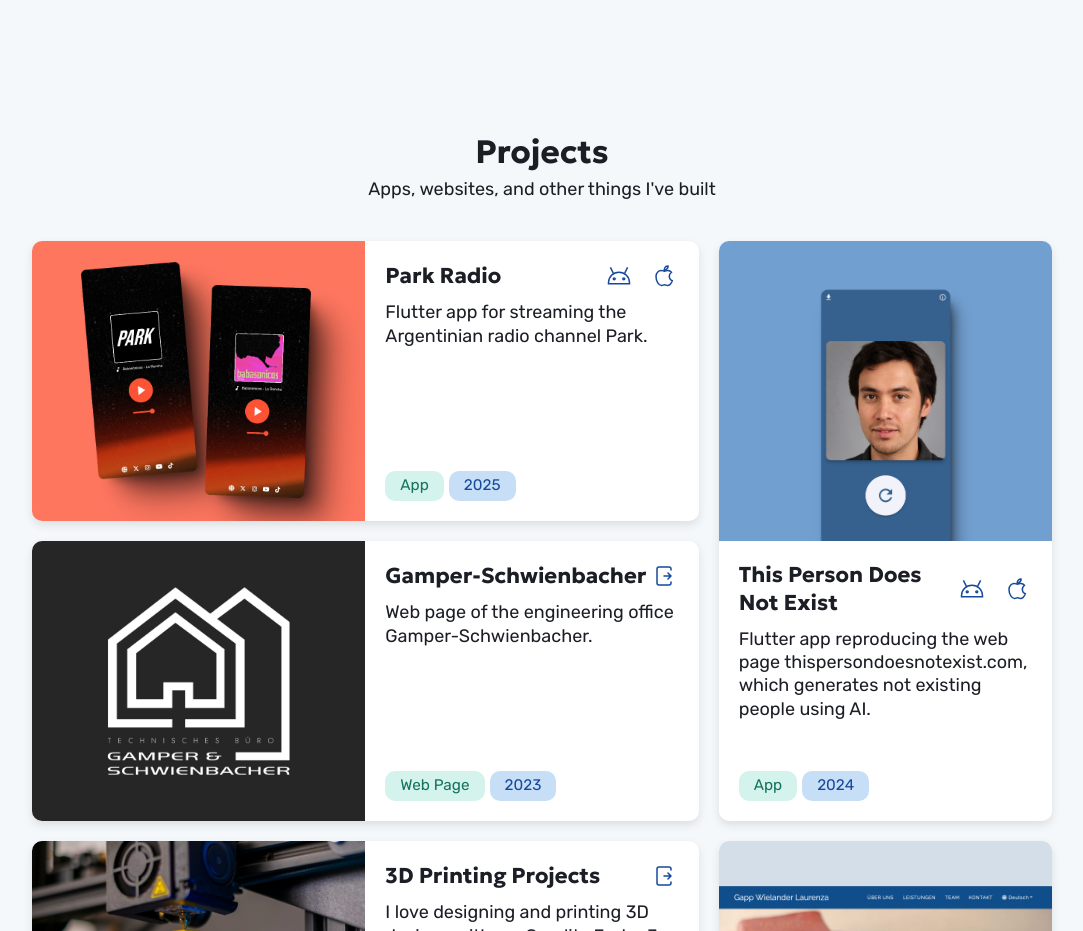
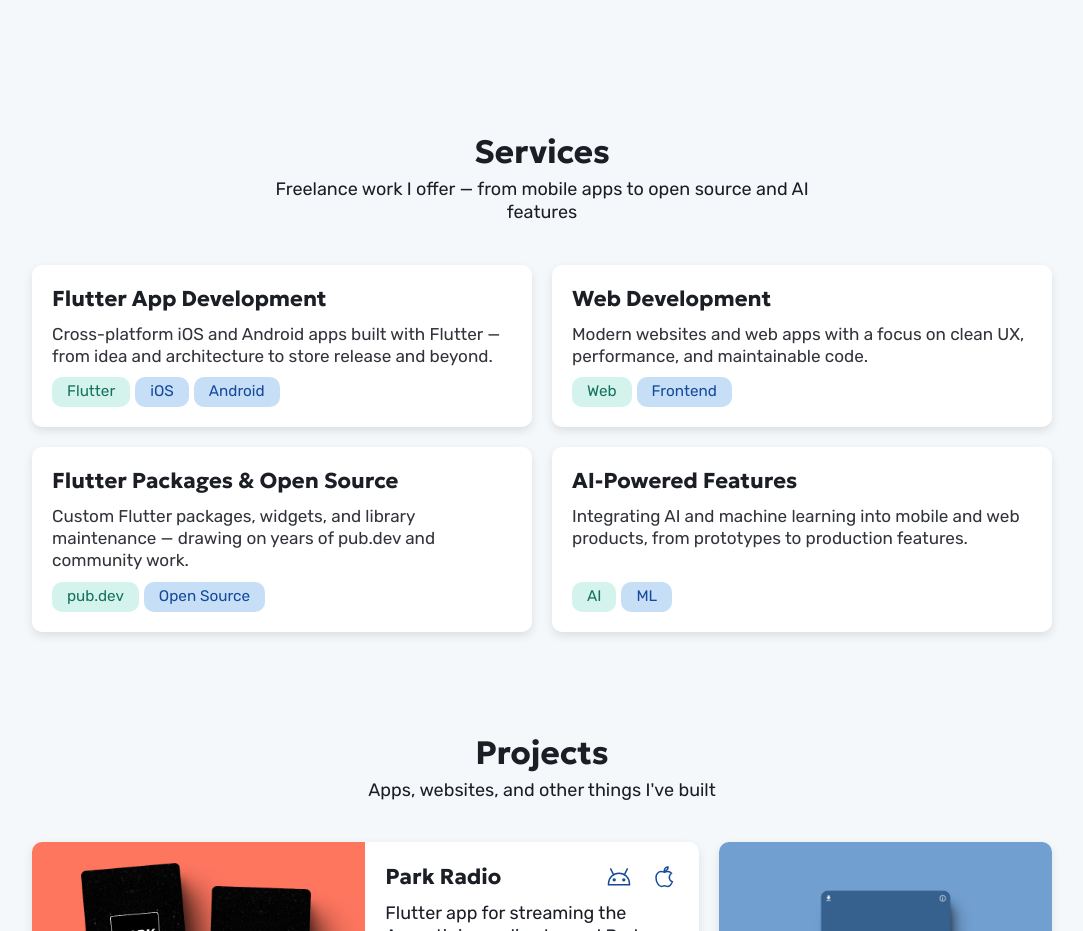
Before and after one commit to WieFel/wiefel.dev, a SvelteKit app: page / in a window 1280 px wide. Shown: the part 800-1731 px from the top of the page, without its empty margins (98-1181 px from the left). Built offline with nearby package versions, Linux system fonts and the light colour scheme.

Commit message:
Services section

```diff
--- /dev/null
+++ b/src/lib/components/molecules/ServiceCard.svelte
@@ -0,0 +1,51 @@
+<script lang="ts">
+	import Card from '$lib/components/atoms/Card.svelte';
+	import Tag from '$lib/components/atoms/Tag.svelte';
+	import type { Service } from '$lib/utils/types';
+
+	export let service: Service;
+</script>
+
+<Card additionalClass="service-card">
+	<div class="content" slot="content">
+		<p class="title">{service.title}</p>
+		<p class="text">{service.description}</p>
+	</div>
+	<div class="footer" slot="footer">
+		{#if service.tags && service.tags.length > 0}
+			<div class="tags">
+				{#each service.tags as tag}
+					<Tag color={tag.color}>{tag.label}</Tag>
+				{/each}
+			</div>
+		{/if}
+	</div>
+</Card>
+
+<style lang="scss">
+	.content {
+		display: flex;
+		flex-direction: column;
+		gap: 10px;
+		align-items: flex-start;
+	}
+
+	.title {
+		font-size: 1.2rem;
+		font-family: var(--font--title);
+		font-weight: 700;
+	}
+
+	.text {
+		font-size: 0.95rem;
+		color: rgba(var(--color--text-rgb), 0.9);
+		text-align: left;
+	}
+
+	.tags {
+		display: flex;
+		align-items: center;
+		gap: 5px;
+		flex-wrap: wrap;
+	}
+</style>
--- /dev/null
+++ b/src/lib/components/organisms/Services.svelte
@@ -0,0 +1,34 @@
+<script lang="ts">
+	import type { Service } from '$lib/utils/types';
+	import ServiceCard from '$lib/components/molecules/ServiceCard.svelte';
+	import ContentSection from '$lib/components/organisms/ContentSection.svelte';
+
+	export let services: Service[];
+</script>
+
+<ContentSection
+	id="services"
+	title="Services"
+	description="Freelance work I offer — from mobile apps to open source and AI features"
+>
+	<div class="grid">
+		{#each services as service}
+			<ServiceCard {service} />
+		{/each}
+	</div>
+</ContentSection>
+
+<style lang="scss">
+	@import '$lib/scss/breakpoints.scss';
+
+	.grid {
+		width: 100%;
+		display: grid;
+		grid-template-columns: 1fr 1fr;
+		grid-gap: 20px;
+
+		@include for-phone-only {
+			grid-template-columns: 1fr;
+		}
+	}
+</style>
--- /dev/null
+++ b/src/lib/data/services.ts
@@ -0,0 +1,41 @@
+import type { Service } from "$lib/utils/types";
+
+export default [
+  {
+    title: 'Flutter App Development',
+    description:
+      'Cross-platform iOS and Android apps built with Flutter — from idea and architecture to store release and beyond.',
+    tags: [
+      { label: 'Flutter', color: 'primary' },
+      { label: 'iOS', color: 'secondary' },
+      { label: 'Android', color: 'secondary' },
+    ],
+  },
+  {
+    title: 'Web Development',
+    description:
+      'Modern websites and web apps with a focus on clean UX, performance, and maintainable code.',
+    tags: [
+      { label: 'Web', color: 'primary' },
+      { label: 'Frontend', color: 'secondary' },
+    ],
+  },
+  {
+    title: 'Flutter Packages & Open Source',
+    description:
+      'Custom Flutter packages, widgets, and library maintenance — drawing on years of pub.dev and community work.',
+    tags: [
+      { label: 'pub.dev', color: 'primary' },
+      { label: 'Open Source', color: 'secondary' },
+    ],
+  },
+  {
+    title: 'AI-Powered Features',
+    description:
+      'Integrating AI and machine learning into mobile and web products, from prototypes to production features.',
+    tags: [
+      { label: 'AI', color: 'primary' },
+      { label: 'ML', color: 'secondary' },
+    ],
+  },
+] as Service[];
--- a/src/lib/utils/types.ts
+++ b/src/lib/utils/types.ts
@@ -36,6 +36,12 @@
   pubDev?: string,
 }
 
+export type Service = {
+  title: string,
+  description: string,
+  tags: TagType[],
+}
+
 export type BlogArticle = {
   title: string,
   url: string,
--- a/src/routes/(waves)/+page.server.ts
+++ b/src/routes/(waves)/+page.server.ts
@@ -1,10 +1,12 @@
 import projects from '$lib/data/projects';
+import services from '$lib/data/services';
 import blogArticles from '$lib/data/blog-articles';
 
 export async function load() {
   const articles = blogArticles.slice(0, 4);
 
   return {
+    services,
     projects,
     blogArticles: articles,
   };
--- a/src/routes/(waves)/+page.svelte
+++ b/src/routes/(waves)/+page.svelte
@@ -2,20 +2,23 @@
 	import Hero from '$lib/components/organisms/Hero.svelte';
 	import About from '$lib/components/organisms/About.svelte';
 	import RecentPosts from '$lib/components/organisms/RecentPosts.svelte';
+	import Services from '$lib/components/organisms/Services.svelte';
 	import Projects from '$lib/components/organisms/Projects.svelte';
-	import type { Project, BlogArticle } from '$lib/utils/types';
+	import type { Project, BlogArticle, Service } from '$lib/utils/types';
 
 	export let data: {
+		services: Service[];
 		projects: Project[];
 		blogArticles: BlogArticle[];
 	};
 
-	let { projects, blogArticles } = data;
+	let { services, projects, blogArticles } = data;
 </script>
 
 <div class="container">
 	<Hero />
 	<About />
+	<Services {services} />
 	<Projects {projects} />
 	<RecentPosts articles={blogArticles} />
 </div>
```
